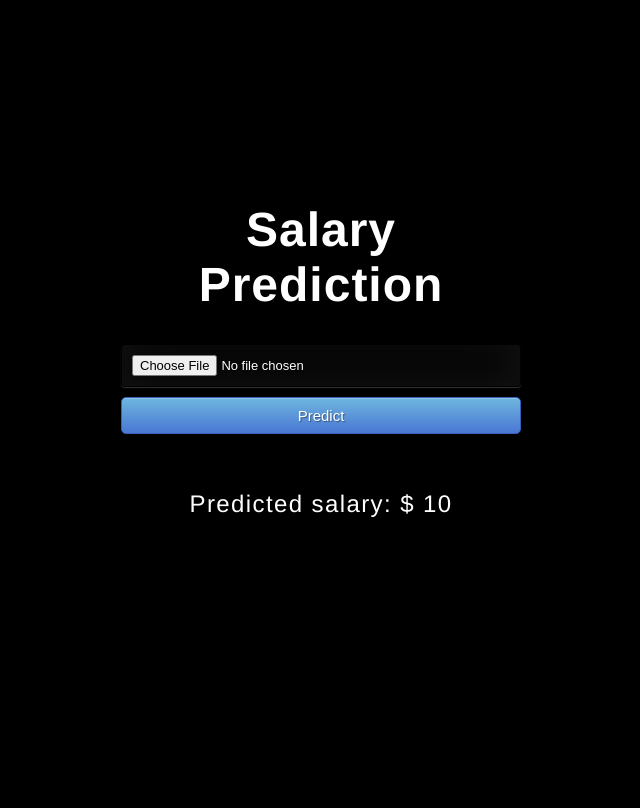
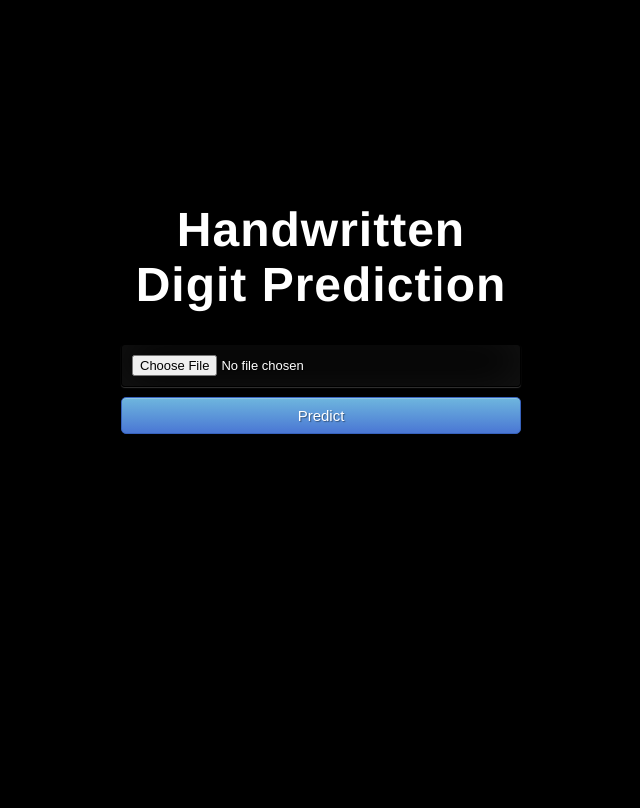
Before and after one commit to ssncodingclub/Machine-Learning, a Flask app: page / in a window 1280 px wide. Shown: the whole page, without its empty margins (369-1009 px from the left). Run offline with Flask 2, Linux system fonts and the light colour scheme.

Commit message:
output refined. dir struct modified

```diff
--- a/Meet-6/Server-ML/app.py
+++ b/Meet-6/Server-ML/app.py
@@ -16,23 +16,19 @@ def home():
     return render_template('index.html', prediction_text='Predicted salary: $ {}'.format(10))
 
 
-@app.route('/predict',methods=['POST'])
+@app.route('/',methods=['POST'])
 def predict():
-
-    # float_features = [float(x) for x in request.form.values()]
-    # final_features = [np.array(float_features)]
-    # prediction = model.predict(final_features)
-
-    # output = round(prediction[0], 2)
-    output = 10
+    # Get image from POST data
     imagefile = request.files.get('imagefile', '')
-    imagefile.save('test.png')
-    np_img = cv2.imread('test.png', cv2.IMREAD_GRAYSCALE)
+    imagefile.save('static/images/input_img.png')
+    # Read image into numpy array
+    np_img = cv2.imread('static/images/input_img.png', cv2.IMREAD_GRAYSCALE)
     np_img = np_img/255
     np_img_1d = np_img.reshape(-1, 1024)
+    # Predict and Display
     digit_predict = np.argmax(model.predict(np_img_1d))
-    prediction_text = "Couldn't find a digit" if digit_predict==0 else f"That's a {digit_predict}"
-    return render_template('index.html', prediction_text=prediction_text)
+    prediction_text = "Couldn't find a digit there" if digit_predict==0 else f"That's a {digit_predict}"
+    return render_template('index.html', prediction_text=prediction_text, display_img='images/input_img.png')
 
 
 @app.route('/results',methods=['POST'])
--- a/Meet-6/Server-ML/templates/index.html
+++ b/Meet-6/Server-ML/templates/index.html
@@ -14,17 +14,22 @@
 
 <body style="background: #000;">
   <div class="login">
-    <h1>Salary Prediction</h1>
+    <h1>Handwritten Digit Prediction</h1>
 
     <!-- Main Input For Receiving Query to our ML -->
-    <form action="{{ url_for('predict')}}" method="POST" enctype="multipart/form-data">
+    <form method="POST" enctype="multipart/form-data">
       <input type="file" name="imagefile" id="imagefile" />
       <input type="submit" value="Predict" class="btn btn-primary btn-block btn-large" />
     </form>
 
     <br>
     <br>
+
+    {% if display_img %}
+    <img src="{{ url_for('static', filename=display_img)}}" width="50" height="50" />
+    <br /><br />
     {{ prediction_text }}
+    {% endif %}
 
   </div>
 </body>
```
Also changed, not shown: Meet-6/Server-ML/assets/img_2.png (deleted), Meet-6/Server-ML/static/images/input_img.png (added), Meet-6/digit-inputs/img_0.png (renamed from Meet-6/Server-ML/test.png), Meet-6/digit-inputs/img_7.png (renamed from Meet-6/Server-ML/assets/img_0.png), Meet-6/digit-inputs/img_8.png (renamed from Meet-6/Server-ML/assets/img_321.png), Meet-6/digit-inputs/img_9.png (renamed from Meet-6/Server-ML/assets/img_449.png).
